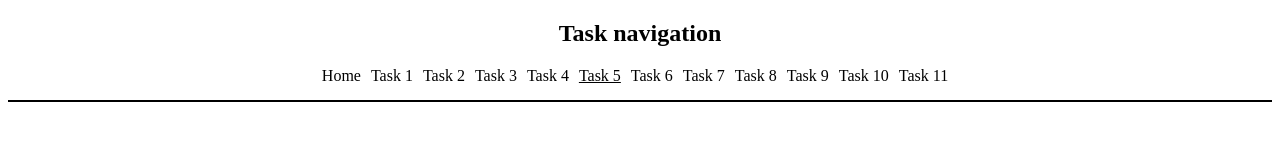
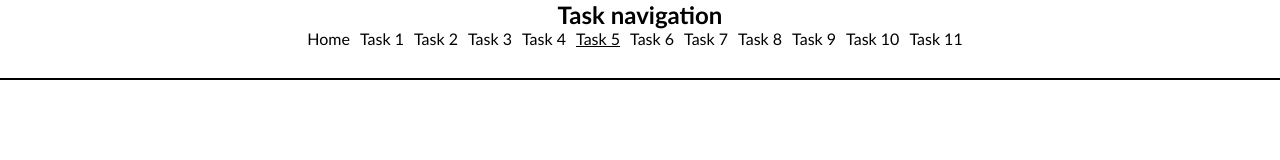
Before and after one commit to Masnauskas/JS-Exam-TASK-4-, a plain HTML site: page index.html in a window 1280 px wide. Drawn offline with Linux system fonts and the light colour scheme.

Commit message:
removed margins and paddings

```diff
--- a/style.css
+++ b/style.css
@@ -1,3 +1,10 @@
+* {
+  margin: 0;
+  padding: 0;
+  box-sizing: border-box;
+  font-family: "Trebuchet MS", "Lucida Sans Unicode", "Lucida Grande",
+    "Lucida Sans", Arial, sans-serif;
+}
 /* navigation header */
 nav a {
   text-decoration: none;
```
